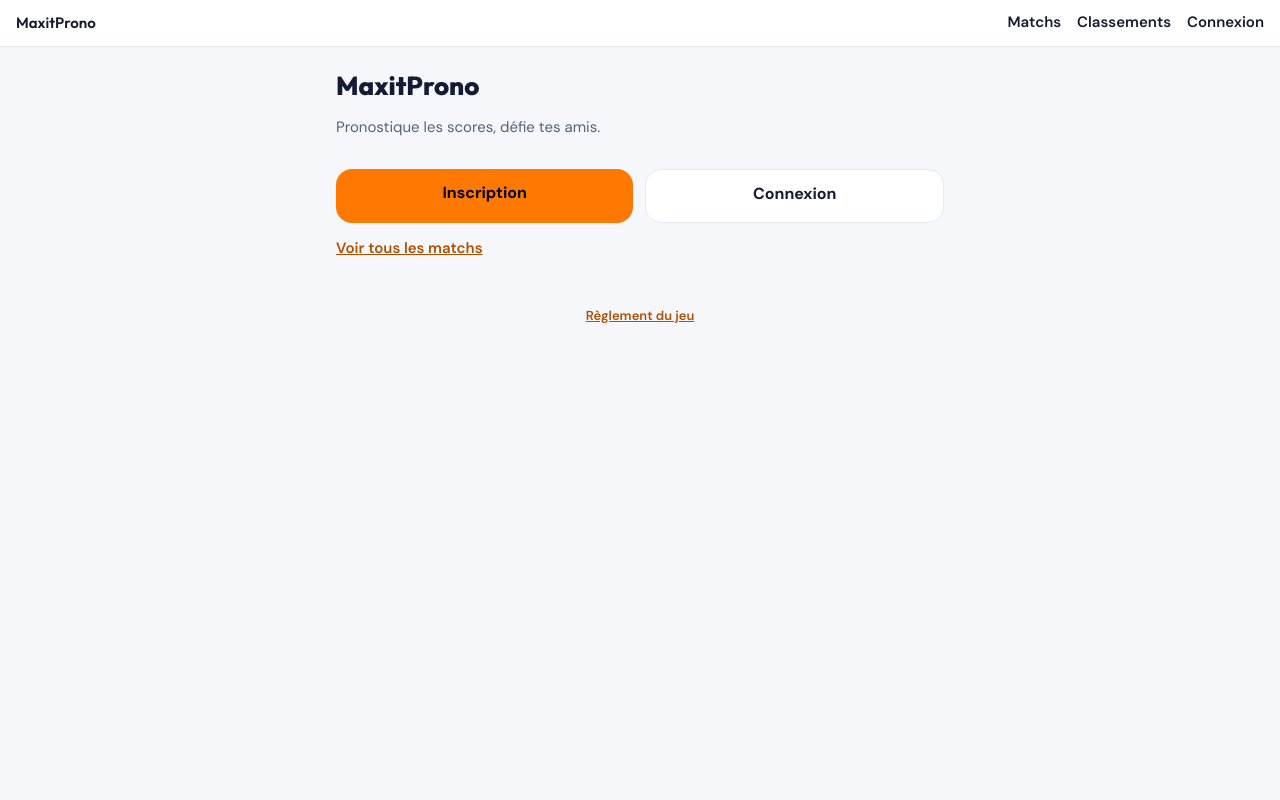
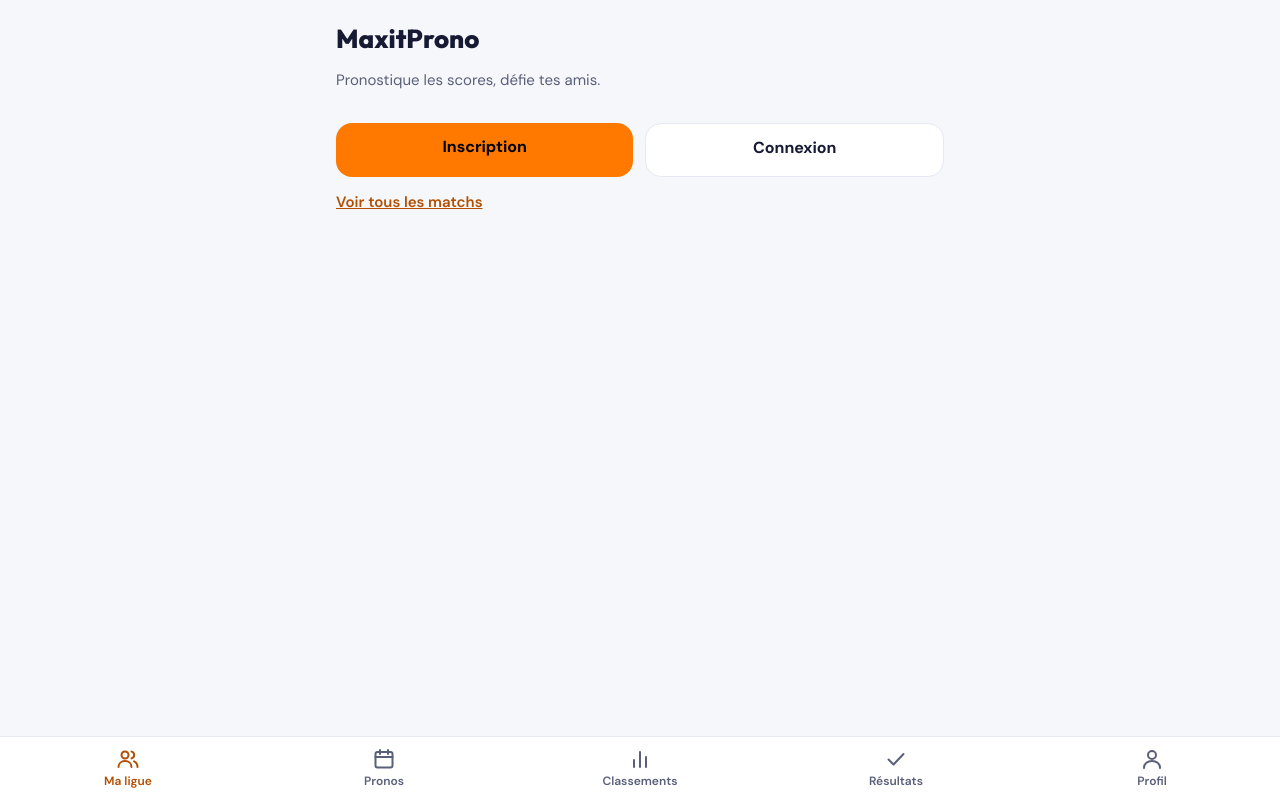
Before and after one commit to pdroquemaurel-stack/maxitprono, a FastAPI app: page / in a window 1280 px wide. Run offline with FastAPI, Linux system fonts and the light colour scheme.

Commit message:
Charte étape 2 : barre de navigation à 5 onglets et page Résultats
- base.html : bandeau du haut remplacé par une barre fixe en bas
  (Ma ligue, Pronos, Classements, Résultats, Profil), onglet actif
  déduit de l'adresse, icônes SVG en ligne.
- Nouvelle page /results : matchs terminés des 14 derniers jours,
  score final coloré, mon prono et mon badge de points.
- services/score_colors.py : code couleur gagnant/perdant/nul (pur, testé).

Co-Authored-By: Claude Opus 5.5 <noreply@anthropic.com>

```diff
--- a/app/i18n/en.json
+++ b/app/i18n/en.json
@@ -97,5 +97,14 @@
   "leaderboard_tiebreak_link": "How are ties broken?",
   "my_rank": "Your rank: {rank} of {total} · {points} pts",
   "not_ranked_yet": "Not ranked yet: predict a match to enter the leaderboard.",
-  "home_see_leaderboard": "See leaderboards"
+  "home_see_leaderboard": "See leaderboards",
+  "nav_label": "Main navigation",
+  "nav_league": "My league",
+  "nav_predictions": "Predictions",
+  "nav_leaderboard": "Rankings",
+  "nav_results": "Results",
+  "nav_profile": "Profile",
+  "results_title": "Results",
+  "results_none": "No match finished in the last 14 days.",
+  "results_no_prediction": "No prediction on this match."
 }
--- a/app/i18n/fr.json
+++ b/app/i18n/fr.json
@@ -97,5 +97,14 @@
   "leaderboard_tiebreak_link": "Comment sont départagés les ex æquo ?",
   "my_rank": "Ton rang : {rank} sur {total} · {points} pts",
   "not_ranked_yet": "Pas encore classé : pronostique un match pour entrer au classement.",
-  "home_see_leaderboard": "Voir les classements"
+  "home_see_leaderboard": "Voir les classements",
+  "nav_label": "Navigation principale",
+  "nav_league": "Ma ligue",
+  "nav_predictions": "Pronos",
+  "nav_leaderboard": "Classements",
+  "nav_results": "Résultats",
+  "nav_profile": "Profil",
+  "results_title": "Résultats",
+  "results_none": "Aucun match terminé ces 14 derniers jours.",
+  "results_no_prediction": "Pas de prono sur ce match."
 }
--- a/app/main.py
+++ b/app/main.py
@@ -6,7 +6,7 @@ from fastapi.responses import RedirectResponse
 from fastapi.staticfiles import StaticFiles
 
 from app.auth import LoginRequired
-from app.routes import accounts, home, leaderboard, matches
+from app.routes import accounts, home, leaderboard, matches, results
 
 app = FastAPI(title="MaxitProno")
 app.mount("/static", StaticFiles(directory=Path(__file__).parent / "static"), name="static")
@@ -14,6 +14,7 @@ app.include_router(home.router)
 app.include_router(accounts.router)
 app.include_router(matches.router)
 app.include_router(leaderboard.router)
+app.include_router(results.router)
 
 
 @app.exception_handler(LoginRequired)
--- /dev/null
+++ b/app/routes/results.py
@@ -0,0 +1,46 @@
+"""Onglet Résultats : matchs terminés, avec mon pronostic et mes points."""
+from datetime import datetime, timedelta
+
+from fastapi import APIRouter, Depends, Request
+from sqlalchemy import select
+from sqlalchemy.orm import Session, joinedload
+
+from app.auth import current_user
+from app.db import get_db
+from app.models import Competition, Match, User
+from app.models.match import MatchStatus
+from app.models.types import utc_now
+from app.routes.matches import predictions_by_match
+from app.services.timezones import resolve_timezone
+from app.templating import templates
+
+router = APIRouter()
+
+RESULTS_DAYS = 14
+DONE_STATUSES = (MatchStatus.FINISHED, MatchStatus.CANCELLED)
+
+
+def recent_results(db: Session, now: datetime) -> list[Match]:
+    """Matchs terminés ou annulés des 14 derniers jours, du plus récent au plus ancien."""
+    query = (select(Match).join(Match.competition).options(joinedload(Match.competition))
+             .where(Competition.is_active.is_(True),
+                    Match.status.in_(DONE_STATUSES),
+                    Match.kickoff_at >= now - timedelta(days=RESULTS_DAYS))
+             .order_by(Match.kickoff_at.desc()))
+    return list(db.scalars(query))
+
+
+@router.get("/results")
+def results_page(request: Request, db: Session = Depends(get_db),
+                 user: User | None = Depends(current_user)):
+    now = utc_now()
+    matches = recent_results(db, now)
+    tz = resolve_timezone(request.cookies.get("tz"))
+    context = {
+        "user": user,
+        "tz": tz,
+        "today": now.astimezone(tz).date(),
+        "matches": matches,
+        "predictions": predictions_by_match(db, user, [m.id for m in matches]),
+    }
+    return templates.TemplateResponse(request, "results.html", context)
--- a/app/static/css/style.css
+++ b/app/static/css/style.css
@@ -204,23 +204,41 @@ input:focus, select:focus, button:focus-visible, a:focus-visible {
 .lose { color: var(--lose); }
 .draw { color: var(--draw); }
 
-/* Bandeau du haut (remplacé par la barre de navigation à l'étape suivante) */
-.topbar {
+/* Barre de navigation fixée en bas : 5 onglets */
+:root { --tabbar-height: 64px; }
+
+body { padding-bottom: calc(var(--tabbar-height) + env(safe-area-inset-bottom)); }
+
+.tabbar {
+  position: fixed;
+  left: 0;
+  right: 0;
+  bottom: 0;
+  z-index: 10;
   display: flex;
-  justify-content: space-between;
-  align-items: center;
-  padding: 12px 16px;
+  height: calc(var(--tabbar-height) + env(safe-area-inset-bottom));
+  padding-bottom: env(safe-area-inset-bottom);
   background: var(--surface);
-  border-bottom: 1px solid var(--border);
-  font-family: var(--font-title);
-  font-weight: 800;
+  border-top: 1px solid var(--border);
 }
 
-.topbar a { color: var(--ink); text-decoration: none; }
+.tabbar a {
+  flex: 1;
+  display: flex;
+  flex-direction: column;
+  align-items: center;
+  justify-content: center;
+  gap: 2px;
+  min-width: 0;
+  color: var(--muted);
+  font-size: 12px;
+  font-weight: 600;
+  text-decoration: none;
+}
 
-.topbar nav { display: flex; gap: 16px; font-family: var(--font-text); font-weight: 600; }
+.tabbar a span { white-space: nowrap; overflow: hidden; text-overflow: ellipsis; max-width: 100%; }
 
-.footer { text-align: center; padding: 16px; font-size: 13px; }
+.tabbar a.active { color: var(--orange-text); }
 
 /* Matchs (écran refait à l'étape 4) */
 .day + .day { margin-top: 20px; }
--- /dev/null
+++ b/app/templates/_points_badge.html
@@ -0,0 +1,6 @@
+{# Badge de points d'un pronostic compté. Variable : prediction #}
+{% if prediction.points is not none %}
+  <span class="badge points {{ 'exact' if prediction.is_exact else 'winner' if prediction.is_winner else '' }}">
+    {{ '+%d' % prediction.points if prediction.points else '0' }}
+  </span>
+{% endif %}
--- /dev/null
+++ b/app/templates/_score.html
@@ -0,0 +1,3 @@
+{# Score coloré « x – y ». Variables : home, away (entiers) #}
+{% set home_class, away_class = score_classes(home, away) %}
+<span class="score-digits"><span class="{{ home_class }}">{{ home }}</span><span class="dash">–</span><span class="{{ away_class }}">{{ away }}</span></span>
--- a/app/templates/base.html
+++ b/app/templates/base.html
@@ -9,22 +9,43 @@
   <link rel="stylesheet" href="/static/css/style.css">
 </head>
 <body>
-  <header class="topbar">
-    <a href="/" class="brand">{{ t('app_name') }}</a>
-    <nav>
-      <a href="/matches">{{ t('matches_title') }}</a>
-      <a href="/leaderboard">{{ t('leaderboard_title') }}</a>
-      {% if user %}
-        <a href="/profile">{{ user.nickname }}</a>
-      {% else %}
-        <a href="/login">{{ t('nav_login') }}</a>
-      {% endif %}
-    </nav>
-  </header>
   <main class="content">
     {% block content %}{% endblock %}
   </main>
-  <footer class="footer"><a href="/rules">{{ t('rules_title') }}</a></footer>
+
+  {# Barre de navigation : 5 onglets, l'actif est déduit de l'adresse de la page #}
+  {% set path = request.url.path %}
+  {% set profile_href = '/profile' if user else '/login' %}
+  {% set nav_tabs = [
+    ('/', 'nav_league', 'league', path == '/'),
+    ('/matches', 'nav_predictions', 'calendar', path.startswith('/matches')),
+    ('/leaderboard', 'nav_leaderboard', 'chart', path.startswith('/leaderboard')),
+    ('/results', 'nav_results', 'check', path.startswith('/results')),
+    (profile_href, 'nav_profile', 'person', path in ('/profile', '/login', '/register', '/rules')),
+  ] %}
+  <nav class="tabbar" aria-label="{{ t('nav_label') }}">
+    {% for href, label, icon, active in nav_tabs %}
+      <a href="{{ href }}"{% if active %} class="active" aria-current="page"{% endif %}>
+        <svg viewBox="0 0 24 24" width="24" height="24" aria-hidden="true" fill="none" stroke="currentColor"
+             stroke-width="2" stroke-linecap="round" stroke-linejoin="round">
+          {% if icon == 'league' %}
+            <circle cx="9" cy="8" r="3.5"/><path d="M2.5 20c0-3.6 2.9-6 6.5-6s6.5 2.4 6.5 6"/>
+            <path d="M15.5 4.6a3.5 3.5 0 0 1 0 6.8"/><path d="M18 14.4c2.2.8 3.5 2.8 3.5 5.6"/>
+          {% elif icon == 'calendar' %}
+            <rect x="3.5" y="5" width="17" height="15.5" rx="2"/><path d="M3.5 10h17M8 3v4M16 3v4"/>
+          {% elif icon == 'chart' %}
+            <path d="M6 20v-7M12 20V5M18 20v-10"/>
+          {% elif icon == 'check' %}
+            <path d="M4.5 12.5l5 5L19.5 7"/>
+          {% else %}
+            <circle cx="12" cy="8" r="4"/><path d="M4 21c0-4.4 3.6-7 8-7s8 2.6 8 7"/>
+          {% endif %}
+        </svg>
+        <span>{{ t(label) }}</span>
+      </a>
+    {% endfor %}
+  </nav>
+
   <script src="/static/js/timezone.js"></script>
   {% block scripts %}{% endblock %}
 </body>
--- a/app/templates/profile.html
+++ b/app/templates/profile.html
@@ -33,6 +33,7 @@
     {% endfor %}
   </section>
 
+  <p class="small"><a href="/rules">{{ t('rules_title') }}</a></p>
   <form method="post" action="/logout">
     <button type="submit" class="secondary">{{ t('logout') }}</button>
   </form>
--- a/app/templating.py
+++ b/app/templating.py
@@ -6,6 +6,7 @@ from fastapi.templating import Jinja2Templates
 from app.config import settings
 from app.i18n import format_date_time, format_day, format_time, translate
 from app.i18n.countries import country_name, country_options
+from app.services.score_colors import score_classes
 
 templates = Jinja2Templates(directory=Path(__file__).parent / "templates")
 templates.env.globals["t"] = translate
@@ -15,3 +16,4 @@ templates.env.globals["country_name"] = country_name
 templates.env.globals["format_day"] = format_day
 templates.env.globals["format_time"] = format_time
 templates.env.globals["format_date_time"] = format_date_time
+templates.env.globals["score_classes"] = score_classes
```
Also changed, not shown: other parts of app/static/css/style.css (+43 -0 lines), app/services/score_colors.py (added, +16 -0 lines), app/templates/results.html (added, +34 -0 lines), tests/test_results_page.py (added, +39 -0 lines), tests/test_score_colors.py (added, +18 -0 lines).
